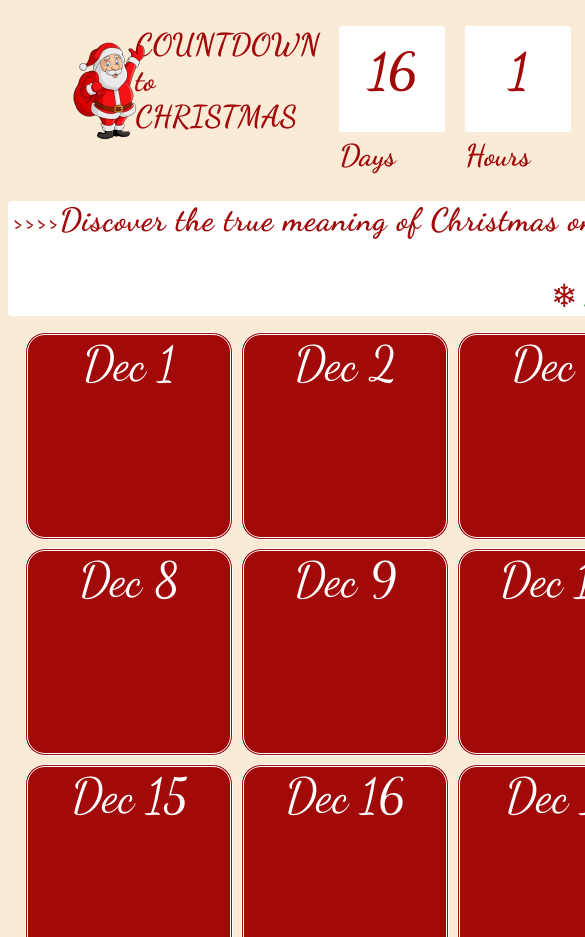
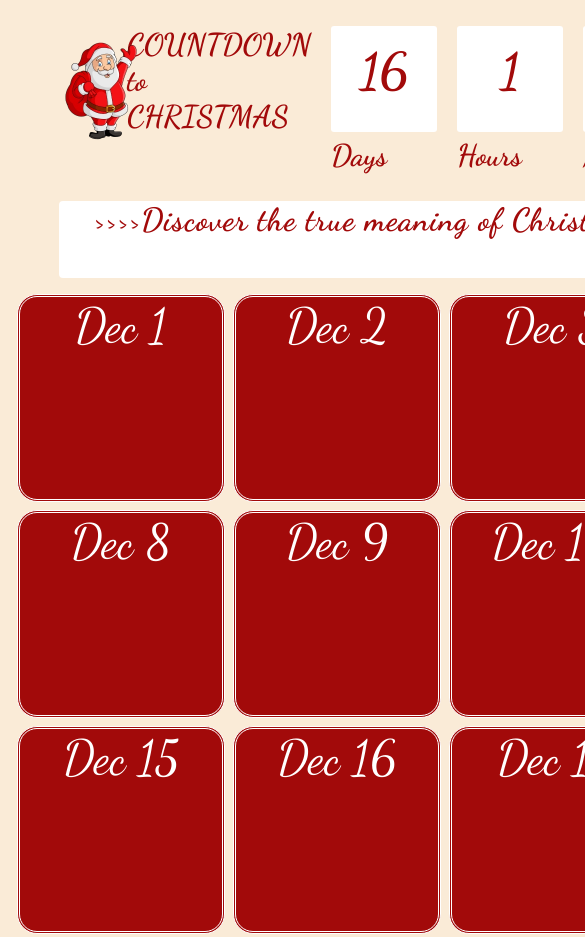
Before and after one commit to MM696/Calender, a plain HTML site: page 1.0_Calender/index.html in a window 390 px wide. Shown: the top 937 px of the page, 585 px wide, since content can reach past the window. Drawn offline with Linux system fonts and the light colour scheme; a web font is replaced by a local one.

Commit message:
initial commit

```diff
--- a/1.0_Calender/styles.css
+++ b/1.0_Calender/styles.css
@@ -29,7 +29,8 @@ body {
 
 .instruction {
   position: relative;
-  width: 170vh;
+  left: 6vh;
+  width: 260vh;
   text-align: center;
   letter-spacing: 1px;
   font-family: "Dancing Script", cursive;
@@ -131,6 +132,10 @@ body {
     margin-left: 0;
     margin-top: 1rem;
   }
+
+  .instruction {
+    width: 190vh;
+  }
 }
 
 @media (max-width: 1024px) {
@@ -176,11 +181,15 @@ body {
   }
   .container {
     position: relative;
-    left: 2vh;
+    left: 1vh;
     height: 20vh;
     width: 65%; /* Reduced further for narrow screens */
     gap: 0.5rem; /* Adjust spacing */
     margin-left: 0; /* Remove excessive left margin */
     margin-top: 1rem;
   }
+
+  .instruction {
+    width: 190vh;
+  }
 }
```
Also changed, not shown: 3.1 Count Down Clock/index.html (added, +16 -0 lines), 1.0_Calender/images/pic25.png, 3.1 Count Down Clock/index.js (added), 3.1 Count Down Clock/styles.css (added).
